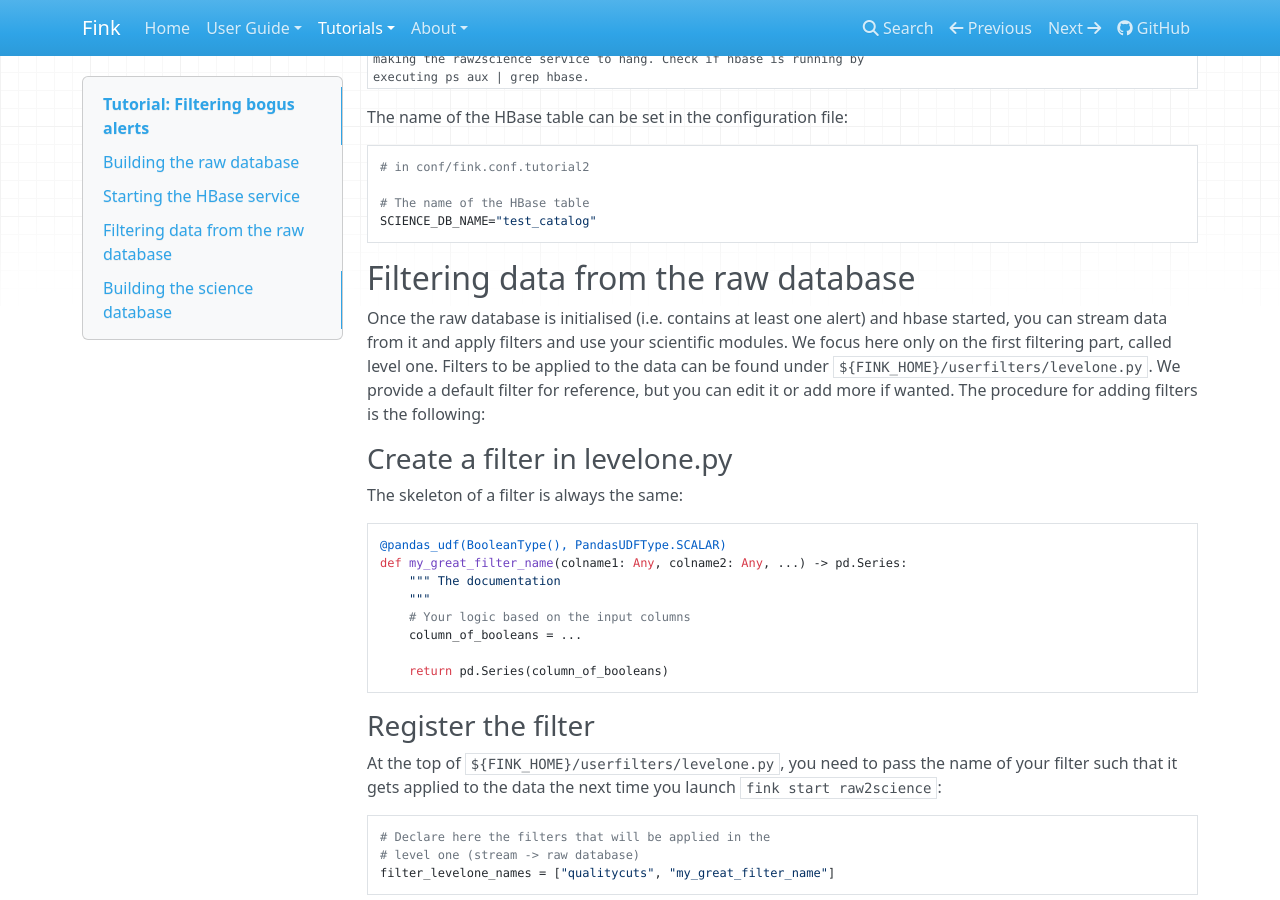
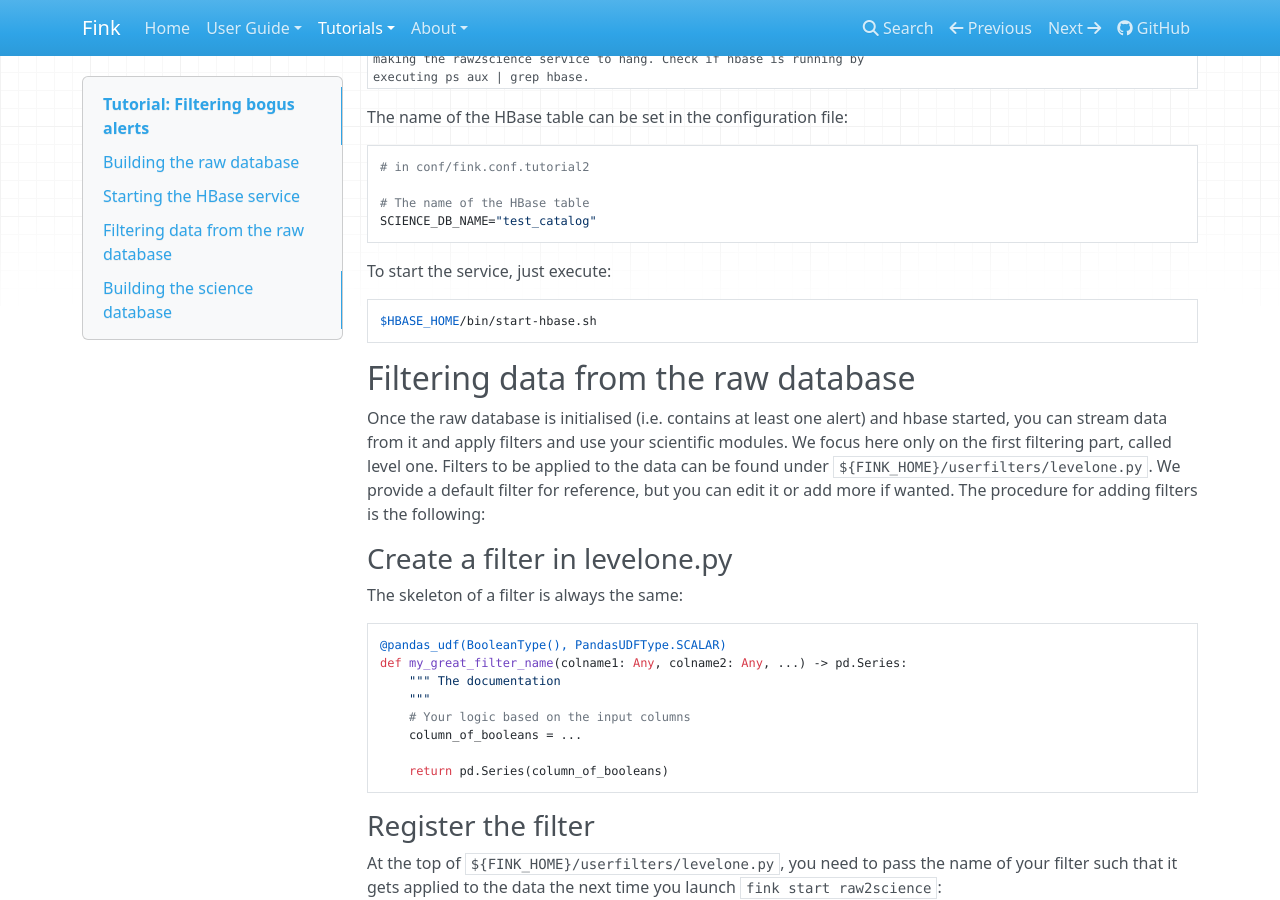
Before and after one commit to astrolabsoftware/fink, an MkDocs documentation site: the page built from docs/tutorials/bogus_filtering.md, in a window 1280 px wide and 900 px high, scrolled down 786 px. Built offline with MkDocs 1.6.1, drawn with Linux system fonts in a browser that asks for light colours; nearby versions of some CDN libraries.

Commit message:
Add HBase start

````diff
--- a/docs/tutorials/bogus_filtering.md
+++ b/docs/tutorials/bogus_filtering.md
@@ -45,6 +45,12 @@ The name of the HBase table can be set in the configuration file:
 
 # The name of the HBase table
 SCIENCE_DB_NAME="test_catalog"
+```
+
+To start the service, just execute:
+
+```bash
+$HBASE_HOME/bin/start-hbase.sh
 ```
 
 ## Filtering data from the raw database
````
